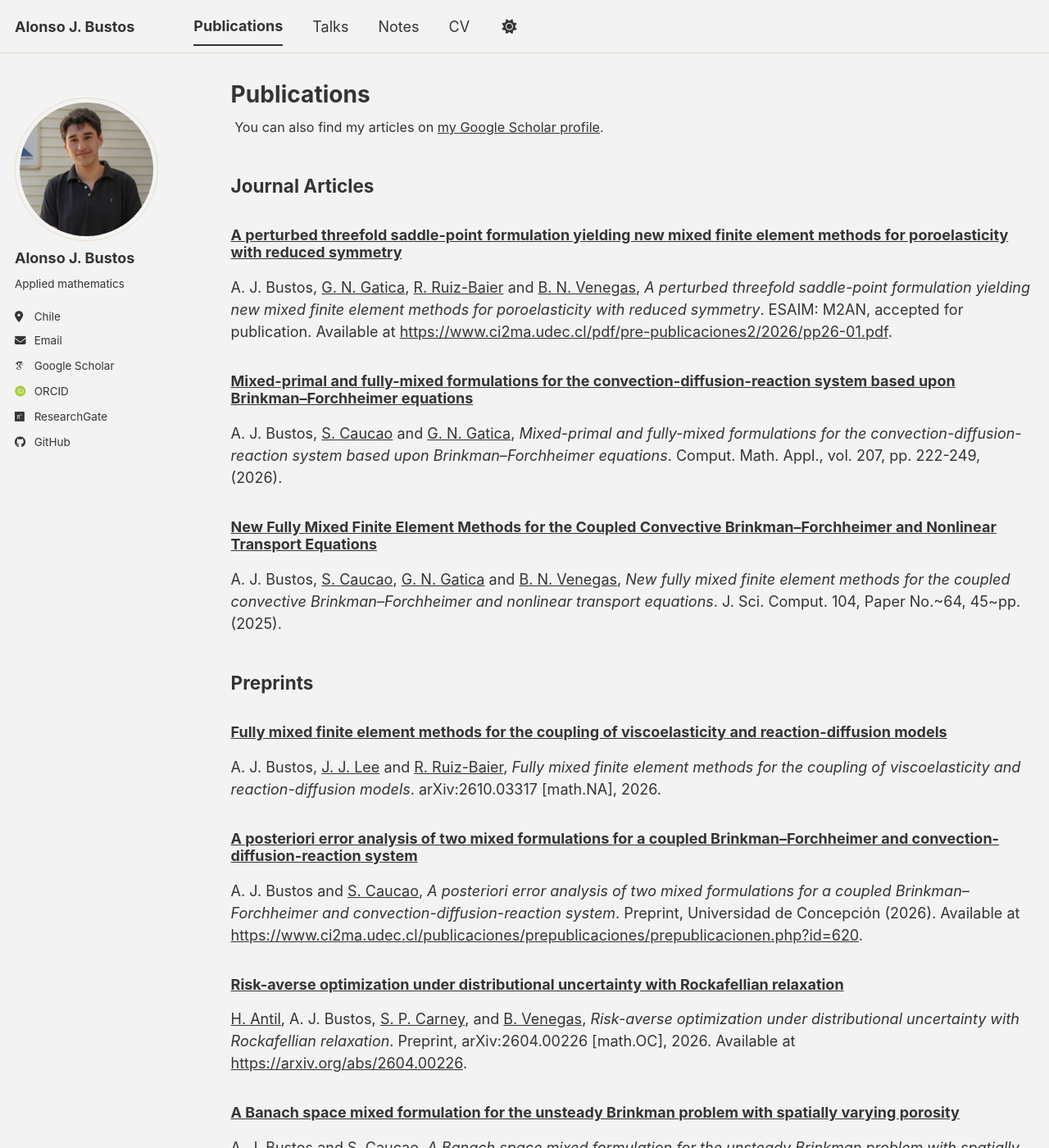
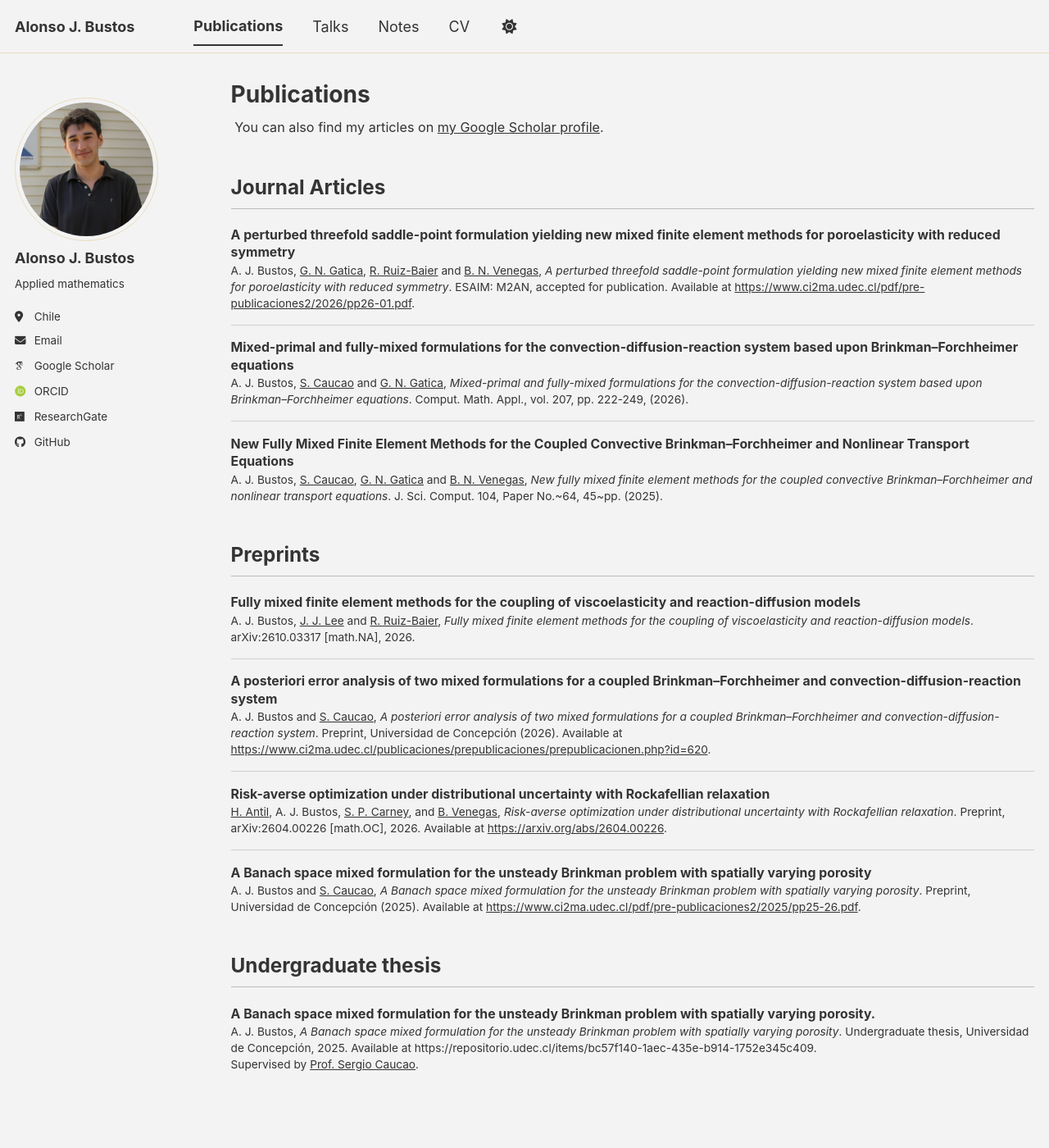
Before and after one commit to alonsojbustos/alonsojbustos.github.io, a Jekyll site: the page built from _pages/publications.md, in a window 1280 px wide and 1400 px high. Shown: the whole window at 82% size. Built offline with Jekyll 4.4.1, drawn with Linux system fonts in a browser that asks for light colours; some web fonts are replaced; a script bundle is joined from its source files by our own code; library files that are not in the unit come from our copies.

Commit message:
Add files via upload

```diff
--- a/_sass/_custom.scss
+++ b/_sass/_custom.scss
@@ -133,3 +133,27 @@
 .scholar-message {
   font-size: 0.9rem;
 }
+
+
+/* Compact academic publications list: titles, citations, fine dividers */
+.compact-publications { font-size: 0.78rem; line-height: 1.42; }
+.compact-publications h2 {
+  font-size: 1.35rem; font-weight: 700; margin: 1.9em 0 0.55em;
+  padding-bottom: 0.45em; border-bottom: 1px solid #bbb;
+}
+.compact-publications h3 {
+  font-size: 0.88rem; font-weight: 700; line-height: 1.35;
+  margin: 0; padding: 1.05em 0 0.15em; border-top: 1px solid #d0d0d0;
+}
+.compact-publications h2 + h3 { border-top: 0; padding-top: 0.5em; }
+.compact-publications h3 a { color: inherit; text-decoration: none; }
+.compact-publications h3 a:hover { text-decoration: underline; }
+.compact-publications h3 + p {
+  font-size: 0.76rem; line-height: 1.45; margin: 0 0 1.1em;
+  text-align: left !important; hyphens: none;
+}
+@media (max-width: 600px) {
+  .compact-publications { font-size: 0.82rem; }
+  .compact-publications h3 { font-size: 0.9rem; }
+  .compact-publications h3 + p { font-size: 0.8rem; }
+}
```
